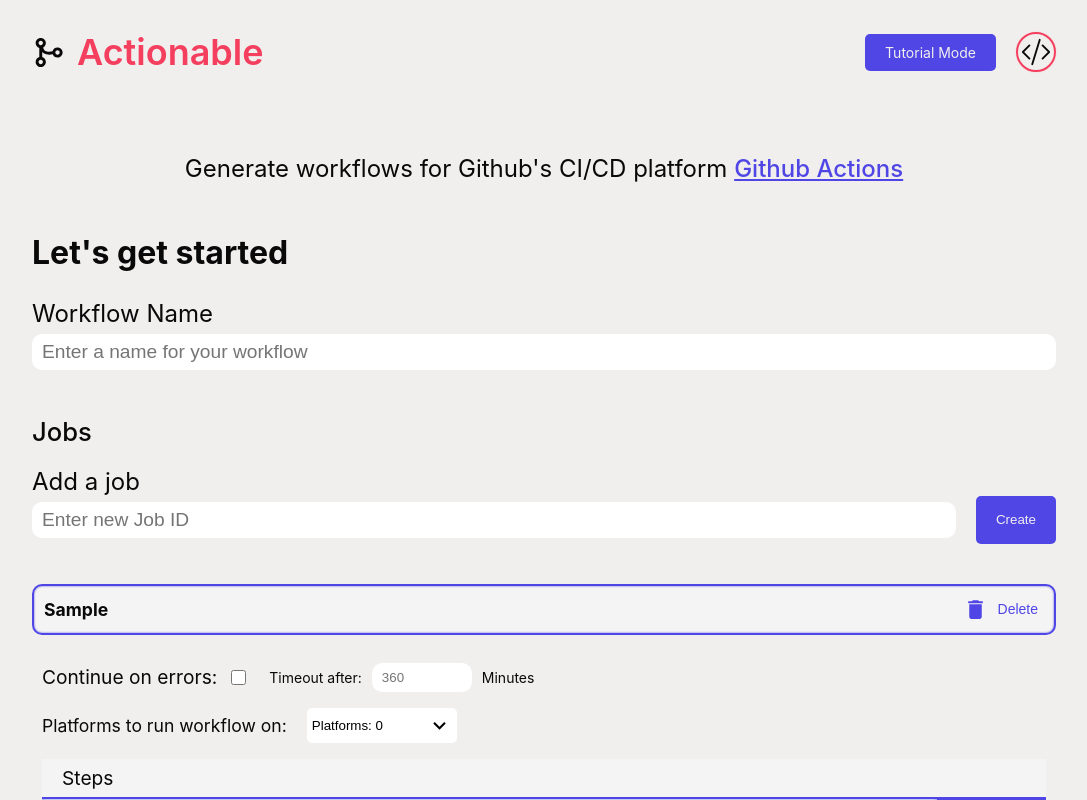
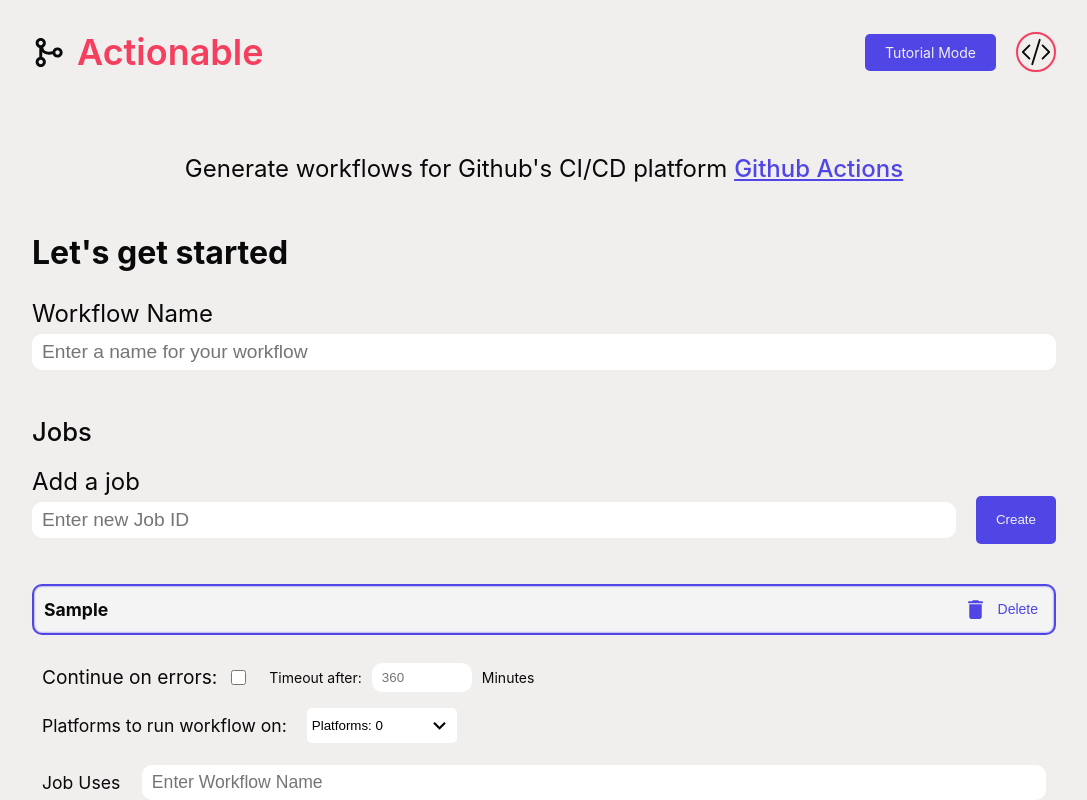
Before and after one commit to maybemaby/actionable, a Next.js app: page / in a window 1280 px wide. Both pictures are taken after typing "Sample" into the empty fields and a click on the button "Create". Shown: the top 800 px of the page, without its empty margins (96-1183 px from the left). Built offline with nearby package versions, Linux system fonts and the light colour scheme.

Commit message:
Add job.uses inut and slice

```diff
--- a/components/JobEditor/JobEditor.module.css
+++ b/components/JobEditor/JobEditor.module.css
@@ -47,6 +47,23 @@
   margin: var(--sp-6) 0;
 }
 
+.uses {
+  font-size: 1.1rem;
+  padding-bottom: 10px;
+}
+
+.uses label {
+  font-size: inherit;
+  flex-grow: 0;
+  width: 100px;
+}
+
+.uses input {
+  font-size: inherit;
+  width: 100%;
+  flex-grow: 2;
+}
+
 @media screen and (max-width: 768px) {
   .container .forceCol {
     flex-direction: column;
--- a/components/JobEditor/JobEditor.tsx
+++ b/components/JobEditor/JobEditor.tsx
@@ -6,6 +6,7 @@ import styles from "./JobEditor.module.css";
 import { ContinueOnErr } from "@components/OnField/ContinueOnErr";
 import { TimeoutMinutes } from "./TimeoutMinutes";
 import { StepsEditor } from "@components/StepsEditor/StepsEditor";
+import { JobUses } from "./JobUses";
 
 export const JobEditor = ({ keyName }: { job: Job; keyName: string }) => {
   const { removeJob } = useWorkflowStore();
@@ -28,6 +29,7 @@ export const JobEditor = ({ keyName }: { job: Job; keyName: string }) => {
           <TimeoutMinutes keyName={keyName} />
         </div>
         <RunsOn className={styles.py6} keyName={keyName} />
+        <JobUses jobKey={keyName} />
         <StepsEditor jobKey={keyName} />
       </div>
     </div>
--- /dev/null
+++ b/components/JobEditor/JobUses.tsx
@@ -0,0 +1,30 @@
+import { useWorkflowStore } from "@stores/workflow/WorkflowStore";
+import { ChangeEvent, useState } from "react";
+import styles from "./JobEditor.module.css";
+
+export const JobUses = ({ jobKey }: { jobKey: string }) => {
+  const { setUses } = useWorkflowStore();
+  const [value, setValue] = useState("");
+
+  const handleChange = (e: ChangeEvent<HTMLInputElement>) => {
+    setValue(e.target.value);
+    if (e.target.value.length > 0) {
+      setUses(jobKey, value);
+    } else {
+      setUses(jobKey, undefined);
+    }
+  };
+
+  return (
+    <div className={`row ${styles.uses}`}>
+      <label htmlFor={`${jobKey}-uses`}>Job Uses</label>
+      <input
+        id={`${jobKey}-uses`}
+        type="text"
+        placeholder="Enter Workflow Name"
+        value={value}
+        onChange={handleChange}
+      ></input>
+    </div>
+  );
+};
--- a/lib/types/workflow.ts
+++ b/lib/types/workflow.ts
@@ -94,6 +94,8 @@ export type Step = {
 };
 
 export type Job = {
+  uses?: string;
+  with?: Record<string, string>;
   name?: string;
   id?: string;
   "runs-on"?: RunsOnOptions[] | RunsOnOptions;
--- a/stores/workflow/JobSlice.ts
+++ b/stores/workflow/JobSlice.ts
@@ -9,6 +9,7 @@ export type JobsSlice = {
   updateJobKeys: (names: string[]) => void;
   setJobValue: (name: string, key: SimpleKeyValues, value: string) => void;
   removeJob: (name: string) => void;
+  setUses: (name: string, value?: string) => void;
   setRunsOn: (name: string, selection: RunsOnOptions[] | RunsOnOptions) => void;
   setContinueOnErr: (name: string, value: boolean) => void;
   setTimeoutMinutes: (name: string, value?: number) => void;
@@ -48,6 +49,25 @@ export const createJobsSlice: StateCreator<
       return {
         ...state,
         jobs: newJobs,
+      };
+    });
+  },
+  setUses(name, value) {
+    set((state) => {
+      if (state.jobs?.[name]) {
+        return {
+          ...state,
+          jobs: {
+            ...state.jobs,
+            [name]: {
+              ...state.jobs[name],
+              uses: value,
+            },
+          },
+        };
+      }
+      return {
+        ...state,
       };
     });
   },
```
